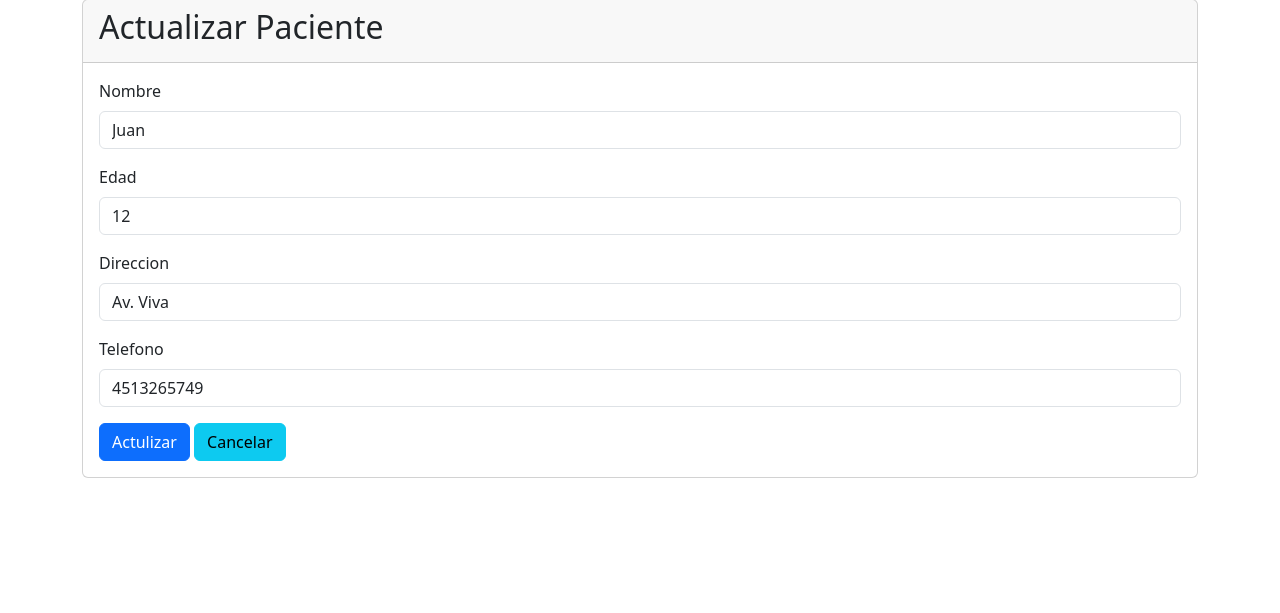
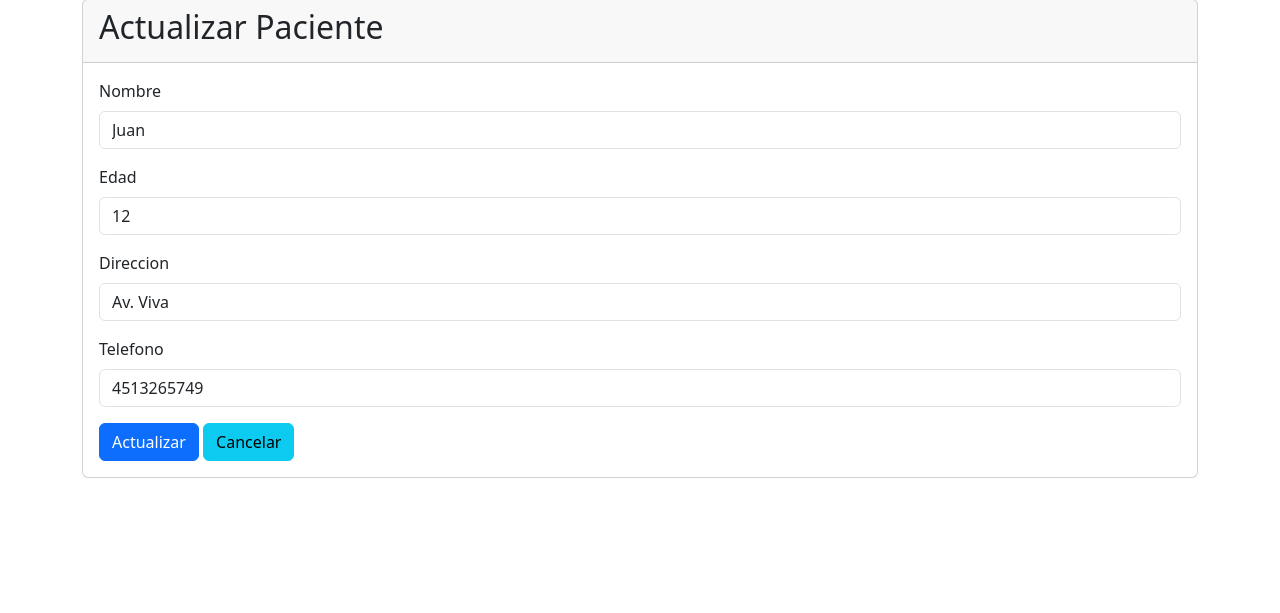
Before and after one commit to carlosingsistem/sismedic_participacion, a Flask app: page /pacientes/edit/1 in a window 1280 px wide. Shown: the part 81-694 px from the top of the page. Run offline with Flask 3, Linux system fonts and the light colour scheme; data comes from the database, SQL or seed files in the repository.

Commit message:
Modificacion de los button para actualizar

```diff
--- a/templates/consultas/edit.html
+++ b/templates/consultas/edit.html
@@ -40,7 +40,7 @@
                 </select>
             </div>
 
-            <button type="submit" class="btn btn-primary">Guardar</button>
+            <button type="submit" class="btn btn-primary">Actualizar</button>
             <a href="{{ url_for('consulta.index') }}" class="btn btn-info">Cancelar</a>
         </form>
     </div>
--- a/templates/pacientes/edit.html
+++ b/templates/pacientes/edit.html
@@ -26,7 +26,7 @@
                 <input type="number" class="form-control" id="telefono" name="telefono" value="{{ paciente.telefono}}" required>
             </div>
 
-            <button type="submit" class="btn btn-primary">Actulizar</button>
+            <button type="submit" class="btn btn-primary">Actualizar</button>
             <a href="{{ url_for('paciente.index') }}" class="btn btn-info">Cancelar</a>
         </form>
     </div>
```
